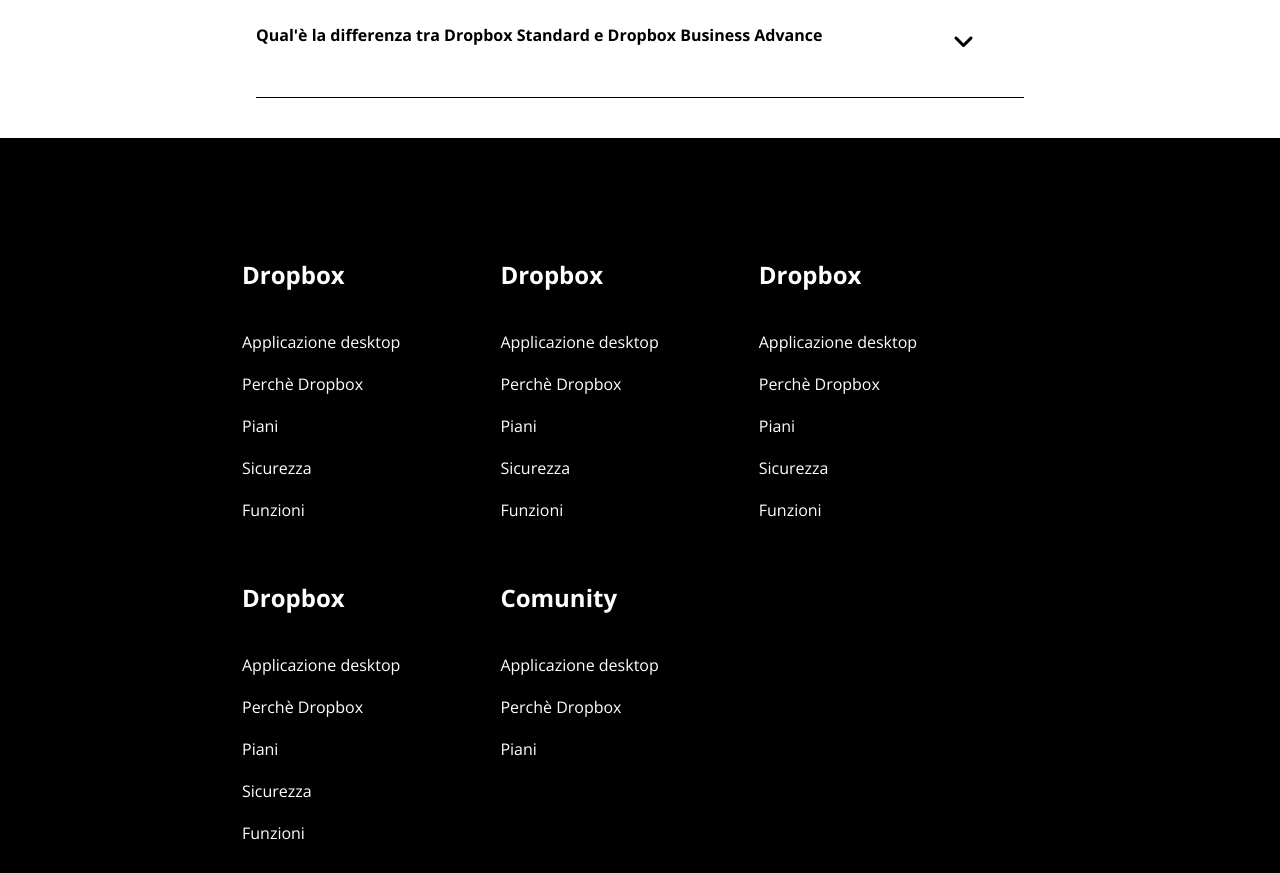
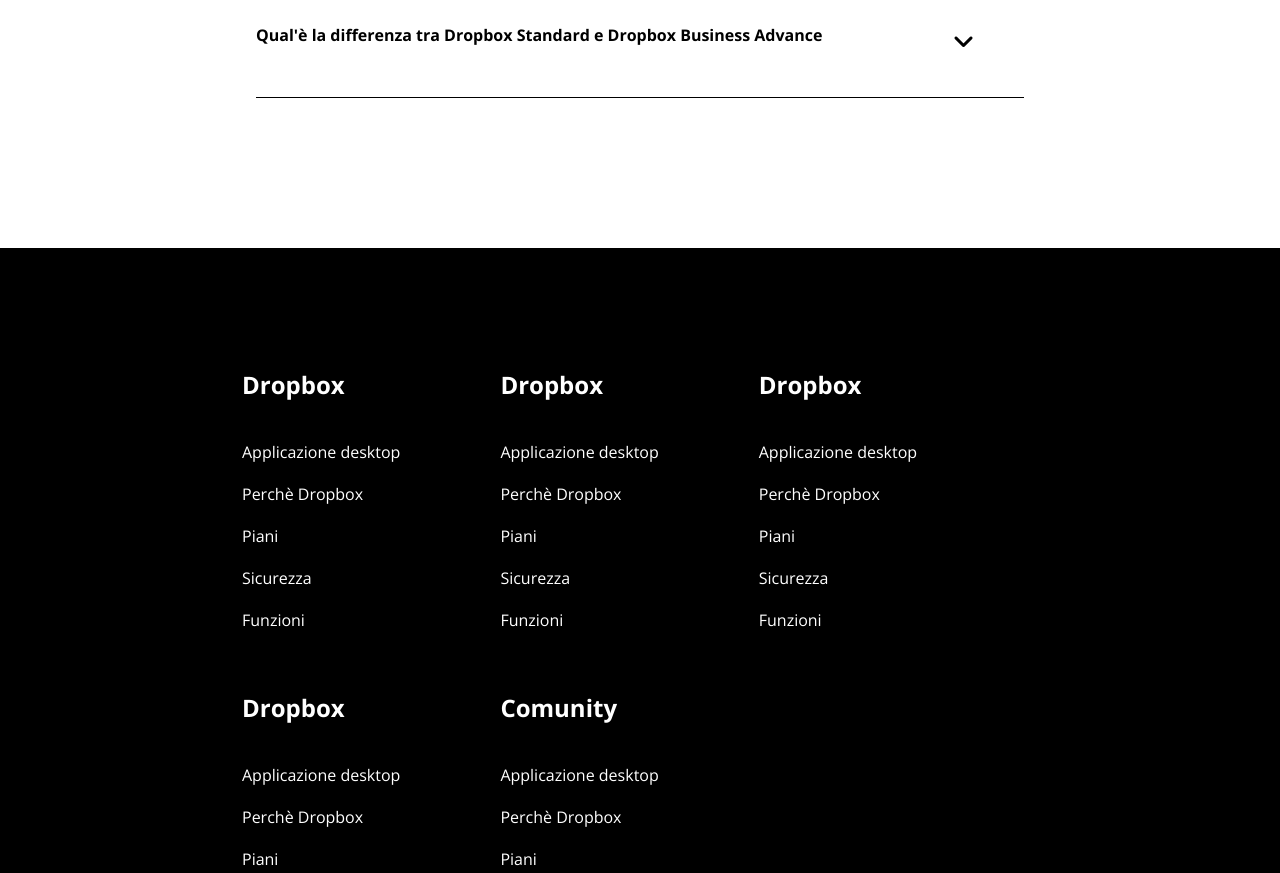
Before and after one commit to GianmarcoPerini/htmlcss-dropbox, a plain HTML site: page index.html in a window 1280 px wide. Shown: the part 6300-7173 px from the top of the page. Drawn offline with nearby package versions, Linux system fonts and the light colour scheme.

Commit message:
rev_1_footer

```diff
--- a/css/style.css
+++ b/css/style.css
@@ -565,8 +565,8 @@ ol li{
 
 footer{
     width: 100%;
-    /* height: 500px; */
-    background-color: black
+    background-color: black;
+    margin-top: 150px
 }
 
 .foot-container{
```
